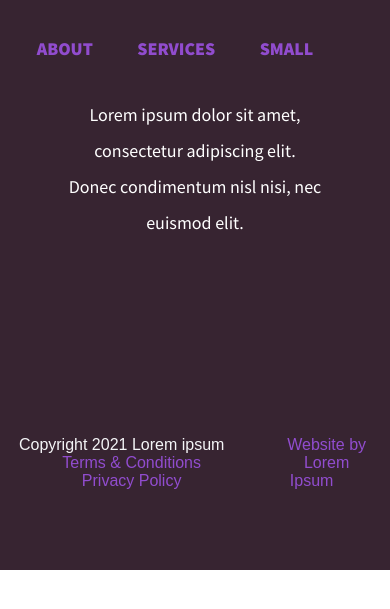
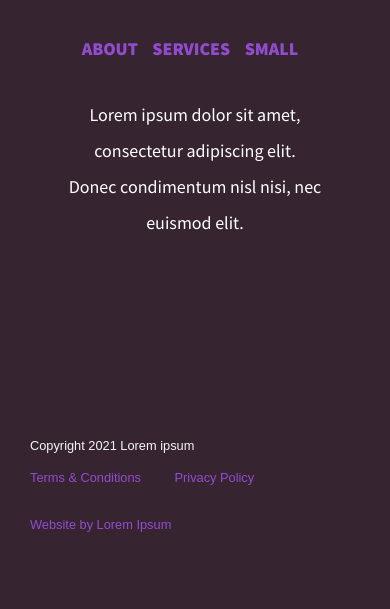
Before and after one commit to iennetastic/pp, a plain HTML site: page index.html in a window 390 px wide. Shown: the part 2797-3406 px from the top of the page. Before the commit the page ends 3367 px from the top, so only its background shows below. Drawn offline with Linux system fonts and the light colour scheme; files whose address does not match are found by name.

Commit message:
Quick Footer fix

```diff
--- a/assets/css/styles.css
+++ b/assets/css/styles.css
@@ -473,7 +473,7 @@ padding: 92px 0 0 0;
 }
 
 
-@media (max-width: 420px) {
+@media (max-width: 425px) {
 	.feature_content {
 		gap: 15px;
 	}
@@ -588,6 +588,12 @@ nav.footer-nav li {
 	padding-right: 40px;
 }
 
+@media (max-width: 425px){
+	nav.footer-nav li {
+		padding-right: 10px;
+	}
+}
+
 nav.footer-nav li a{
 	font-family: Source Sans Pro;
 	font-style: normal;
@@ -607,7 +613,6 @@ footer{
 	background-color: #372431;
 	padding: 30px 120px;
 }
-
 .copyright{
 	font-size: 1rem;
 	color: #F4F5F7;
@@ -651,7 +656,7 @@ footer{
 @media (max-width: 700px){
 
 	footer{
-		padding: 80px 15px;
+		padding: 80px 30px;
 	}
 
 	.sparks{
@@ -660,3 +665,34 @@ footer{
 	}
 
 }
+
+
+@media (max-width: 768px){
+	footer{
+		display: block;
+		text-align:left;
+	}
+
+
+	.footer-small-menu ul li {
+		padding-bottom: 15px;
+	}
+
+	.footer-small-menu ul li a{
+		font-size: 0.8rem;
+	}
+
+	.right-column a{
+		font-size: 0.8rem;
+	}
+
+	.copyright{
+		padding-bottom: 15px;
+		font-size: 0.8rem;
+	}
+
+	.footer-small-menu {
+		padding-bottom: 15px;
+		font-size: 0.8rem;
+	}
+}
```
